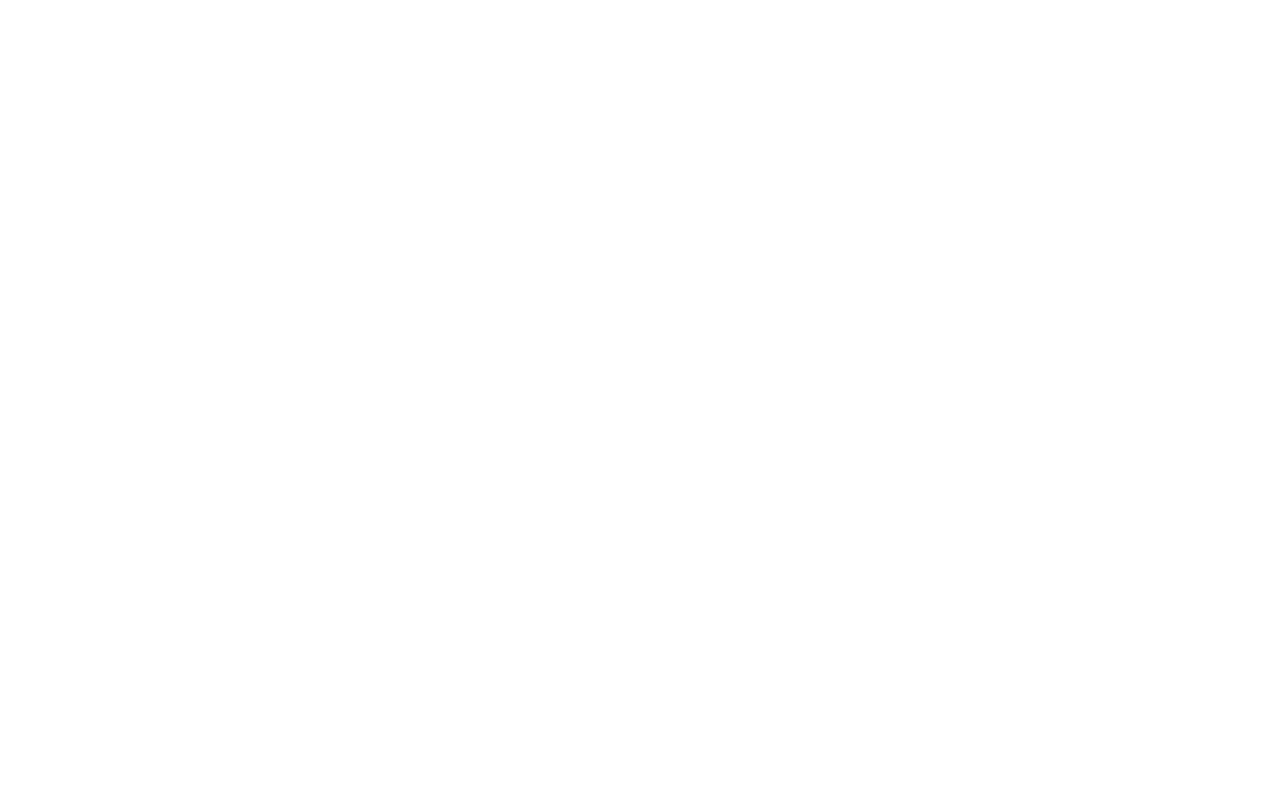
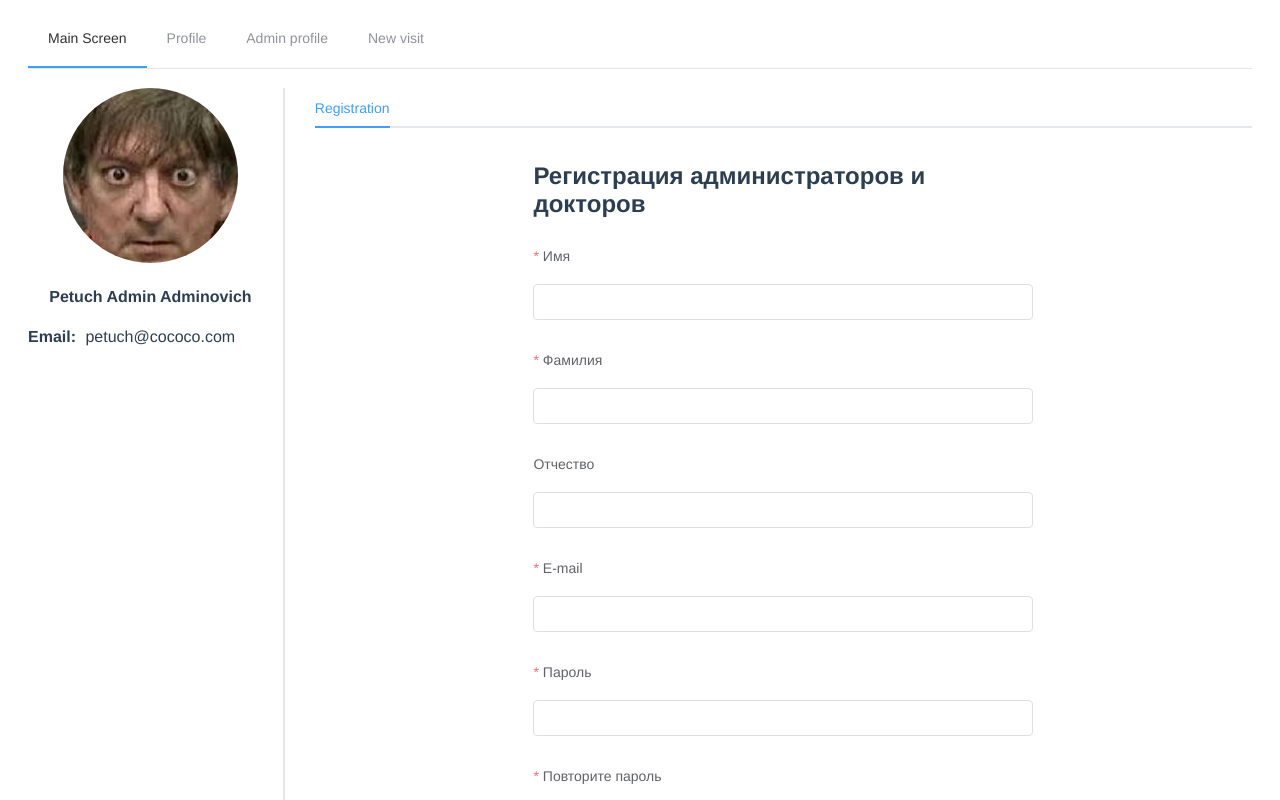
Before and after one commit to katseliv/healthcare-frontend, a Vue app: page /portal/admin in a window 1280 px wide. Before the commit this address had no page. Shown: the top 800 px of the page. Built offline with nearby package versions, Linux system fonts and the light colour scheme.

Commit message:
AdminRegistration removed to AdminProfile

```diff
--- a/src/components/AdminRegistration.vue
+++ b/src/components/AdminRegistration.vue
@@ -20,6 +20,13 @@
     </el-form-item>
     <el-form-item label="E-mail" prop="eMail">
       <el-input type="email" v-model="registration.userData.eMail"></el-input>
+    </el-form-item>
+    <el-form-item
+      v-if="registration.userType === 'doctor'"
+      label="Опыт"
+      prop="exp"
+    >
+      <el-input type="email" v-model="registration.userData.exp"></el-input>
     </el-form-item>
     <el-form-item label="Пароль" prop="password">
       <el-input
@@ -138,6 +145,13 @@
             trigger: "blur",
           },
         ],
+        exp: [
+          {
+            required: true,
+            message: "Введите стаж",
+            trigger: "blur",
+          },
+        ],
         speciality: [
           {
             required: true,
--- a/src/components/PortalNav.vue
+++ b/src/components/PortalNav.vue
@@ -7,6 +7,7 @@
   >
     <el-menu-item index="/portal/main-screen"> Main Screen </el-menu-item>
     <el-menu-item index="/portal/profile"> Profile </el-menu-item>
+    <el-menu-item index="/portal/admin"> Admin profile </el-menu-item>
     <el-menu-item index="/portal/new-visit"> New visit </el-menu-item>
   </el-menu>
 </template>
--- a/src/models/adminReg.model.ts
+++ b/src/models/adminReg.model.ts
@@ -1,9 +1,13 @@
 import Admin from "./admin.model";
 
 interface AdminReg extends Admin {
+	userType: string,
+
 	password: string,
 	passwordConfirmation: string,
 	id: undefined,
+	specialities: string[] | undefined,
+
 }
 
 export default AdminReg
--- a/src/store/index.ts
+++ b/src/store/index.ts
@@ -1,10 +1,12 @@
 import { createStore } from "vuex";
 import loginModule from './modules/login-module';
 import patientProfile from './modules/patientProfile';
+import adminProfile from "./modules/adminProfile";
 
 export default createStore({
   modules: {
     loginModule,
-    patientProfile
+    patientProfile,
+    adminProfile
   }
 });
--- a/src/views/AdminProfile.vue
+++ b/src/views/AdminProfile.vue
@@ -11,7 +11,7 @@
       <p><span>Email:</span> {{ adminProfile.eMail }}</p>
     </div>
     <el-tabs class="profile__tabs" v-model="activeName">
-      <el-tab-pane class="profile__tab" label="Visits" name="first">
+      <el-tab-pane class="profile__tab" label="Registration" name="first">
         <AdminRegistration />
       </el-tab-pane>
     </el-tabs>
--- a/src/views/AuthorizationPage.vue
+++ b/src/views/AuthorizationPage.vue
@@ -9,9 +9,6 @@
       <el-menu-item index="/authorization/login"> Login </el-menu-item>
       <el-menu-item index="/authorization/registration">
         Registration
-      </el-menu-item>
-      <el-menu-item index="/authorization/admin">
-        Admin registration
       </el-menu-item>
     </el-menu>
   </el-header>
```
Also changed, not shown: src/models/user.model.ts (added, +10 -0 lines), src/router/index.ts (+9 -2 lines).
